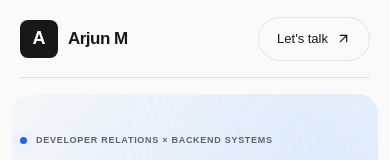
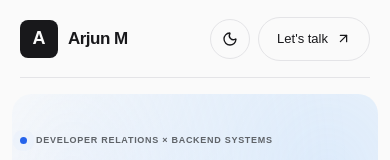
Before and after one commit to Arjun220905/portfolio, a Next.js app: page / in a window 390 px wide. Shown: the top 160 px of the page. Built offline with nearby package versions, Linux system fonts and the light colour scheme.

Commit message:
Add persistent light and dark themes

```diff
--- a/app/layout.tsx
+++ b/app/layout.tsx
@@ -4,4 +4,6 @@ import './subtle.css';
 
 export const metadata: Metadata = { title: 'Arjun M — Developer Relations × Backend Systems', description: 'Arjun M builds practical infrastructure and developer experiences around APIs, AI workflows, and real-time systems.' };
 
-export default function RootLayout({ children }: Readonly<{ children: React.ReactNode }>) { return <html lang="en"><body>{children}</body></html>; }
+const themeScript = `try { const saved = localStorage.getItem('arjun-portfolio-theme'); const theme = saved || (matchMedia('(prefers-color-scheme: dark)').matches ? 'dark' : 'light'); document.documentElement.dataset.theme = theme; } catch {}`;
+
+export default function RootLayout({ children }: Readonly<{ children: React.ReactNode }>) { return <html lang="en" suppressHydrationWarning><head><script dangerouslySetInnerHTML={{ __html: themeScript }} /></head><body>{children}</body></html>; }
--- a/app/page.tsx
+++ b/app/page.tsx
@@ -7,6 +7,7 @@ import {
   Terminal,
 } from "lucide-react";
 import { MotionLayer } from "./motion-layer";
+import { ThemeToggle } from "./theme-toggle";
 import { WorkingSet } from "./working-set";
 
 const projects = [
@@ -55,6 +56,8 @@ export default function Home() {
           <a href="#about">About</a>
           <a href="#notes">Notes</a>
         </div>
+        <div className="nav-actions">
+          <ThemeToggle />
           <a
             className="nav-cta"
             href="https://www.linkedin.com/in/arjun-m-39b317290/"
@@ -63,6 +66,7 @@ export default function Home() {
           >
             Let&apos;s talk <ArrowUpRight size={15} />
           </a>
+        </div>
       </nav>
       <section id="top" className="hero shell">
         <div className="hero-orbit" aria-hidden="true">
--- a/app/subtle.css
+++ b/app/subtle.css
@@ -1,5 +1,6 @@
 /* Cobalt and stone: colour sits in interaction and atmosphere, never in headings. */
 :root { --ink: #18181b; --paper: #fafafa; --muted: #5f6368; --line: #e4e4e7; --accent: #2563eb; --surface: #f1f4f8; --blush: #dbeafe; --scroll-progress: 0; --pointer-offset-x: 0%; --pointer-offset-y: 0%; --hero-lift: 0px; }
+html[data-theme='dark'] { color-scheme: dark; --ink: #f5f7fb; --paper: #101217; --muted: #b8c0cd; --line: #2c323c; --accent: #82a8ff; --surface: #181c23; --blush: #1d3056; }
 body { background: var(--paper); color: var(--ink); }
 em, i { font-style: normal; }
 ::selection { background: var(--blush); color: var(--ink); }
@@ -10,13 +11,19 @@ a:focus-visible, button:focus-visible { outline: 2px solid var(--accent); outlin
 .wordmark span { width: 38px; height: 38px; font-size: 18px; border-radius: 8px; background: var(--ink); }
 .wordmark i { letter-spacing: -.03em; }
 .nav-links a, .nav-cta { min-height: 44px; display: inline-flex; align-items: center; }
+.nav-actions { display: flex; align-items: center; gap: 12px; }
 .nav-cta { border: 1px solid var(--line); border-radius: 30px; padding: 0 18px; }
+.theme-toggle { width: 44px; height: 44px; display: grid; place-items: center; border: 1px solid var(--line); border-radius: 50%; background: transparent; color: var(--ink); cursor: pointer; transition: background-color .2s ease, border-color .2s ease, color .2s ease, transform .25s cubic-bezier(.16, 1, .3, 1); }
+.theme-toggle:hover { background: var(--blush); border-color: var(--accent); transform: rotate(12deg); }
+.theme-toggle:active { transform: scale(.94) rotate(0); }
 .nav-links a:hover, .text-link:hover, .project-meta a:hover { color: var(--ink); text-decoration: underline; text-underline-offset: 6px; }
 .nav-cta:hover { background: var(--blush); }
 .hero { display: block; padding: 100px 0 90px; min-height: 0; overflow: visible; isolation: isolate; }
 .hero::before, .hero::after { content: ''; position: absolute; inset: 24px -20px; z-index: -1; pointer-events: none; border-radius: 20px; }
 .hero::before { background: radial-gradient(ellipse at calc(78% + var(--pointer-offset-x)) calc(22% + var(--pointer-offset-y)), #93c5fd7d, transparent 64%), radial-gradient(ellipse at 18% 92%, #c7d2fe78, transparent 66%); background-size: 120% 120%; opacity: .7; }
 .hero::after { background: radial-gradient(ellipse at calc(33% - var(--pointer-offset-x)) calc(20% - var(--pointer-offset-y)), #bfdbfe82, transparent 60%), radial-gradient(ellipse at 82% 82%, #dbeafe8a, transparent 56%); background-size: 135% 135%; opacity: .38; }
+html[data-theme='dark'] .hero::before { background: radial-gradient(ellipse at calc(78% + var(--pointer-offset-x)) calc(22% + var(--pointer-offset-y)), #2563eb54, transparent 64%), radial-gradient(ellipse at 18% 92%, #4f46e54d, transparent 66%); }
+html[data-theme='dark'] .hero::after { background: radial-gradient(ellipse at calc(33% - var(--pointer-offset-x)) calc(20% - var(--pointer-offset-y)), #1d4ed854, transparent 60%), radial-gradient(ellipse at 82% 82%, #312e8145, transparent 56%); }
 @media (prefers-reduced-motion: no-preference) {
   .hero::before { animation: ambient-clay 16s ease-in-out infinite alternate; }
   .hero::after { animation: ambient-sand 22s ease-in-out infinite alternate; }
@@ -59,6 +66,7 @@ a:focus-visible, button:focus-visible { outline: 2px solid var(--accent); outlin
 .section-intro p { font-size: 15px; line-height: 1.65; color: var(--muted); max-width: 235px; }
 .project-list { display: grid; gap: 14px; }
 .project { position: relative; isolation: isolate; overflow: hidden; grid-template-columns: 46px minmax(0, 1fr) 170px; gap: 24px; padding: 30px; border: 1px solid var(--line); border-radius: 8px; background: #fffefa; transition: transform .35s cubic-bezier(.16, 1, .3, 1), box-shadow .35s ease, border-color .25s ease; }
+html[data-theme='dark'] .project, html[data-theme='dark'] .off-clock-card { background: #171b22; }
 .project::after { content: ''; position: absolute; inset: 0; z-index: 0; pointer-events: none; opacity: 0; background: radial-gradient(260px circle at var(--shine-x, 80%) var(--shine-y, 30%), #93c5fd40, transparent 65%); transition: opacity .35s ease; }
 .project > * { position: relative; z-index: 1; }
 .project:last-child { border-bottom: 1px solid var(--line); }
@@ -94,6 +102,8 @@ a:focus-visible, button:focus-visible { outline: 2px solid var(--accent); outlin
 .mode-buttons button[aria-pressed='true'] { padding-left: 12px; color: var(--ink); }
 .mode-buttons button[aria-pressed='true']::after { opacity: 1; border-color: var(--accent); background: var(--accent); transform: scale(1.35); }
 .mode-output { position: relative; isolation: isolate; overflow: hidden; min-height: 350px; padding: 38px; border: 1px solid #18181b; background: #18181b; border-radius: 12px; color: var(--paper); box-shadow: 0 18px 42px #1e3a8a1a; animation: mode-arrive .58s cubic-bezier(.16, 1, .3, 1) both; }
+html[data-theme='dark'] .mode-output { border-color: #2f61c8; background: #131b2d; box-shadow: 0 18px 42px #00000045; }
+html[data-theme='dark'] .mode-output { color: #f5f7fb; }
 .mode-output::before { content: ''; position: absolute; z-index: 0; width: 360px; height: 360px; right: -170px; bottom: -195px; border: 1px solid #bfdbfe4d; border-radius: 50%; box-shadow: 0 0 0 44px #bfdbfe15, 0 0 0 88px #bfdbfe0c; animation: mode-ripple .8s cubic-bezier(.16, 1, .3, 1) both; }
 .mode-output > * { position: relative; z-index: 1; }
 .mode-signal { display: flex; align-items: center; gap: 10px; color: #e4e4e7; font-size: 10px; letter-spacing: .09em; font-weight: 600; }
@@ -120,6 +130,9 @@ a:focus-visible, button:focus-visible { outline: 2px solid var(--accent); outlin
 .off-clock-card h3 { font-size: 27px; letter-spacing: -.04em; font-weight: 500; margin: 13px 0; }
 .off-clock-card p { font-size: 15px; line-height: 1.6; color: var(--muted); margin: 0; }
 .about { background: #18181b; width: 100%; max-width: none; margin: 0; padding: 85px max(32px, calc((100vw - 1180px) / 2)) 95px; }
+html[data-theme='dark'] .about { background: #090b0f; }
+html[data-theme='dark'] .about h2, html[data-theme='dark'] .about-copy a { color: #f5f7fb; }
+html[data-theme='dark'] .socials a:hover, html[data-theme='dark'] .hero-bottom .text-link { color: #ffffff; }
 .about .section-label { color: #d4d4d0; }
 .about .section-label .line, .principles, .principles div { border-color: #535353; }
 .about .section-label .line { background: #535353; }
@@ -180,6 +193,8 @@ a:focus-visible, button:focus-visible { outline: 2px solid var(--accent); outlin
   .shell { width: calc(100% - 40px); }
   .nav { height: 78px; }
   .nav-links { display: none; }
+  .nav-actions { gap: 8px; }
+  .theme-toggle { width: 40px; height: 40px; }
   .hero { grid-template-columns: 1fr; padding: 55px 0 65px; row-gap: 0; }
   .hero::before, .hero::after { inset: 16px -8px; }
   .hero-orbit { right: 8px; bottom: -8px; opacity: .45; }
--- /dev/null
+++ b/app/theme-toggle.tsx
@@ -0,0 +1,38 @@
+'use client';
+
+import { Moon, Sun } from 'lucide-react';
+import { useEffect, useState } from 'react';
+
+type Theme = 'light' | 'dark';
+
+const storageKey = 'arjun-portfolio-theme';
+
+export function ThemeToggle() {
+  const [theme, setTheme] = useState<Theme>('light');
+
+  useEffect(() => {
+    const saved = window.localStorage.getItem(storageKey) as Theme | null;
+    const resolved = saved ?? (window.matchMedia('(prefers-color-scheme: dark)').matches ? 'dark' : 'light');
+    setTheme(resolved);
+  }, []);
+
+  const toggle = () => {
+    const next: Theme = theme === 'dark' ? 'light' : 'dark';
+    document.documentElement.dataset.theme = next;
+    window.localStorage.setItem(storageKey, next);
+    setTheme(next);
+  };
+
+  const isDark = theme === 'dark';
+  return (
+    <button
+      type="button"
+      className="theme-toggle"
+      onClick={toggle}
+      aria-label={`Switch to ${isDark ? 'light' : 'dark'} mode`}
+      title={`Switch to ${isDark ? 'light' : 'dark'} mode`}
+    >
+      {isDark ? <Sun size={16} aria-hidden="true" /> : <Moon size={16} aria-hidden="true" />}
+    </button>
+  );
+}
```
Lines whose indentation alone changed are shown as unchanged.
